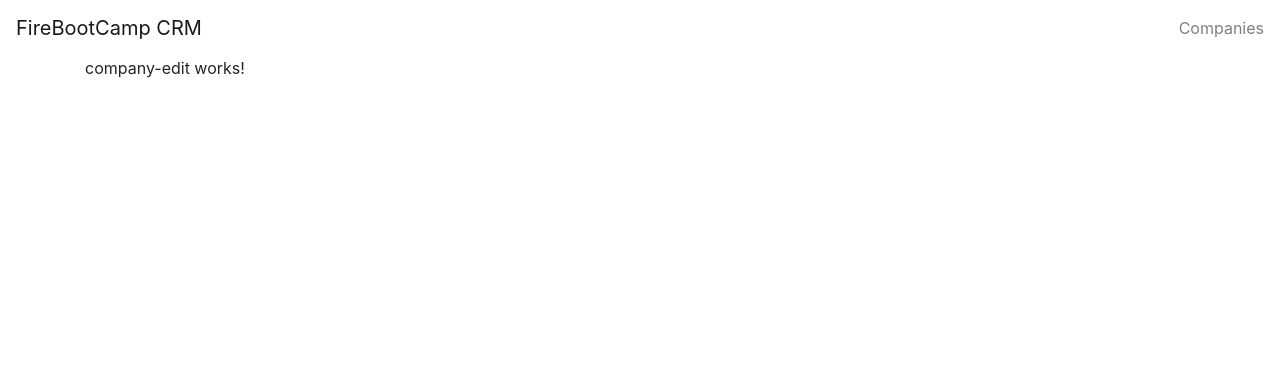
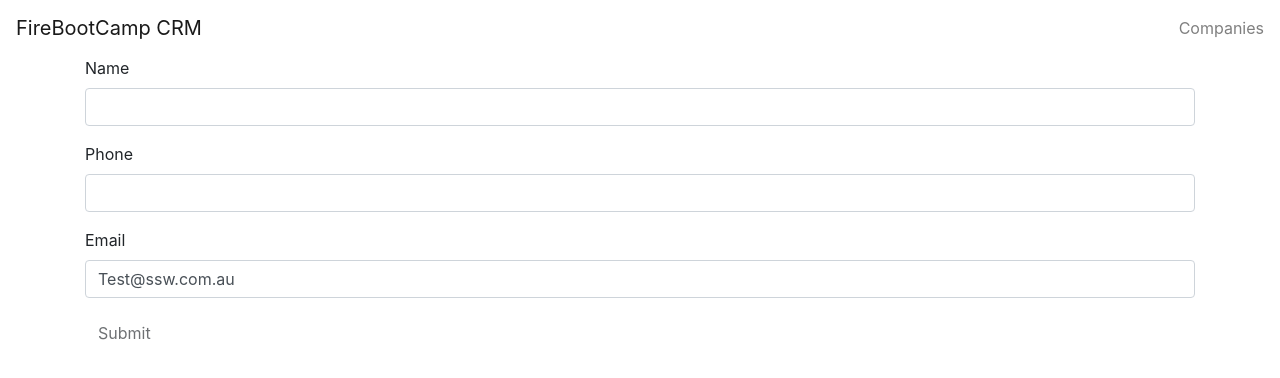
Before and after one commit to SSWConsulting/Angular-superpowers-nov-2020, an Angular app: page /company/new in a window 1280 px wide. Shown: the top 378 px of the page. Built offline with nearby package versions, Linux system fonts and the light colour scheme.

Commit message:
implemented Save/Edit

```diff
--- a/src/app/app-routing.module.ts
+++ b/src/app/app-routing.module.ts
@@ -8,6 +8,7 @@
   { path: '', redirectTo: 'company/list', pathMatch: 'full'},
   { path: 'company/list', component: CompanyListComponent },
   { path: 'company/new', component: CompanyEditComponent },
+  { path: 'company/edit/:id', component: CompanyEditComponent },
 ];
 
 @NgModule({
--- a/src/app/app.module.ts
+++ b/src/app/app.module.ts
@@ -3,7 +3,7 @@
 
 import { AppRoutingModule } from './app-routing.module';
 import { AppComponent } from './app.component';
-import { FormsModule } from '@angular/forms';
+import { FormsModule, ReactiveFormsModule } from '@angular/forms';
 import { CompanyListComponent } from './company/company-list/company-list.component';
 import { NgbModule } from '@ng-bootstrap/ng-bootstrap';
 import { HttpClientModule } from '@angular/common/http';
@@ -22,6 +22,7 @@
     AppRoutingModule,
     FormsModule,
     HttpClientModule,
+    ReactiveFormsModule,
     NgbModule
   ],
   providers: [],
--- a/src/app/company/company-edit/company-edit.component.html
+++ b/src/app/company/company-edit/company-edit.component.html
@@ -1 +1,28 @@
-<p>company-edit works!</p>
+<form [formGroup]="companyForm" novalidate>
+
+  <div class="form-group">
+    <label for="name">Name</label>
+    <input type="text" class="form-control" name="name" formControlName="name">
+
+    <div *ngIf="companyForm.get('name').hasError('required') && companyForm.get('name').touched"
+    class="alert alert-danger">
+      Name is required
+    </div>
+
+  </div>
+
+  <div class="form-group">
+    <label for="phone">Phone</label>
+    <input type="text" class="form-control" name="phone" formControlName="phone" />
+  </div>
+
+  <div class="form-group">
+    <label for="email">Email</label>
+    <input type="text" class="form-control" name="email" formControlName="email" />
+  </div>
+
+  <div class="form-group">
+    <button type="button" (click)="saveCompany()"
+    [disabled]="!companyForm.valid" class="btn btn-default">Submit</button>
+  </div>
+</form>
--- a/src/app/company/company-edit/company-edit.component.ts
+++ b/src/app/company/company-edit/company-edit.component.ts
@@ -1,4 +1,8 @@
 import { Component, OnInit } from '@angular/core';
+import { FormBuilder, FormControl, FormGroup, Validators } from '@angular/forms';
+import { ActivatedRoute, Router } from '@angular/router';
+import { Company } from '../company';
+import { CompanyService } from '../company.service';
 
 @Component({
   selector: 'app-company-edit',
@@ -7,9 +11,64 @@
 })
 export class CompanyEditComponent implements OnInit {
 
-  constructor() { }
+  isNewCompany: boolean;
+  companyId: number;
+  companyForm: FormGroup;
+
+  constructor(
+    private companyService: CompanyService,
+    private activatedRoute: ActivatedRoute,
+    private router: Router,
+    private formBuilder: FormBuilder
+  ) { }
 
   ngOnInit(): void {
+    this.companyId = this.activatedRoute.snapshot.params['id'];
+    this.isNewCompany = !this.companyId;
+    this.buildForm();
+
+    if (!this.isNewCompany) {
+      this.companyService.getCompany(this.companyId)
+      .subscribe(c => this.companyForm.patchValue(c));
+    }
+  }
+
+  buildForm(): void {
+    // this.companyForm = new FormGroup({
+    //   name: new FormControl(),
+    //   phone: new FormControl(),
+    //   email: new FormControl()
+    // });
+
+    this.companyForm = this.formBuilder.group({
+      name: ['', Validators.required],
+      phone: [''],
+      email: ['Test@ssw.com.au']
+    });
+  }
+
+  saveCompany(): void {
+
+    if (this.isNewCompany) {
+      const company: Company = this.companyForm.value;
+      this.companyService.addCompany(company)
+      .subscribe((c: Company) => this.router.navigateByUrl('/company/list'));
+
+    }else{
+      // let c: Company = {
+      //   id: this.companyId,
+      //   name: this.companyForm.get('name').value,
+      //   phone: this.companyForm.get('phone').value,
+      //   email: this.companyForm.get('email').value
+      // };
+
+      const c: Company = {...this.companyForm.value, id: this.companyId};
+
+      this.companyService.updateCompany(c)
+      .subscribe((c: Company) => this.router.navigateByUrl('/company/list'));
+    }
+
+
   }
 
 }
--- a/src/app/company/company-table/company-table.component.html
+++ b/src/app/company/company-table/company-table.component.html
@@ -19,8 +19,10 @@
         {{ c.email }}
       </td>
       <td>
-        <button type="button" class="btn btn-warning">Edit</button>
-        <button type="button" class="btn btn-danger" (click)="deleteCompany(c)">Delete</button>
+        <button type="button" class="btn btn-warning"
+        [routerLink]="['/company/edit', c.id]">Edit</button>
+        <button type="button" class="btn btn-danger"
+        (click)="deleteCompany(c)">Delete</button>
       </td>
     </tr>
   </tbody>
--- a/src/app/company/company.service.ts
+++ b/src/app/company/company.service.ts
@@ -1,4 +1,4 @@
-import { HttpClient } from '@angular/common/http';
+import { HttpClient, HttpHeaders } from '@angular/common/http';
 import { Injectable } from '@angular/core';
 import { Observable, of} from 'rxjs';
 import { Company } from './company';
@@ -31,6 +31,30 @@
     );
   }
 
+  addCompany(company: Company): Observable<Company>{
+    return this.httpClient.post<Company>(`${this.API_BASE}/company`, company,
+    { headers: new HttpHeaders().set('content-type', 'application/json')})
+    .pipe(
+      catchError(this.errorHandler)
+    );
+  }
+
+  getCompany(companyId: number): Observable<Company> {
+    return this.httpClient.get<Company>(`${this.API_BASE}/company/${companyId}`)
+    .pipe(
+      catchError(this.errorHandler)
+    );
+  }
+
+  updateCompany(company: Company): Observable<Company> {
+    return this.httpClient.put<Company>(`${this.API_BASE}/company/${company.id}`,
+    company,
+    { headers: new HttpHeaders().set('content-type', 'application/json')})
+    .pipe(
+      catchError(this.errorHandler)
+    );
+  }
+
   errorHandler(e: any): Observable<any> {
     console.error('service Error', e);
     return of({});
```
